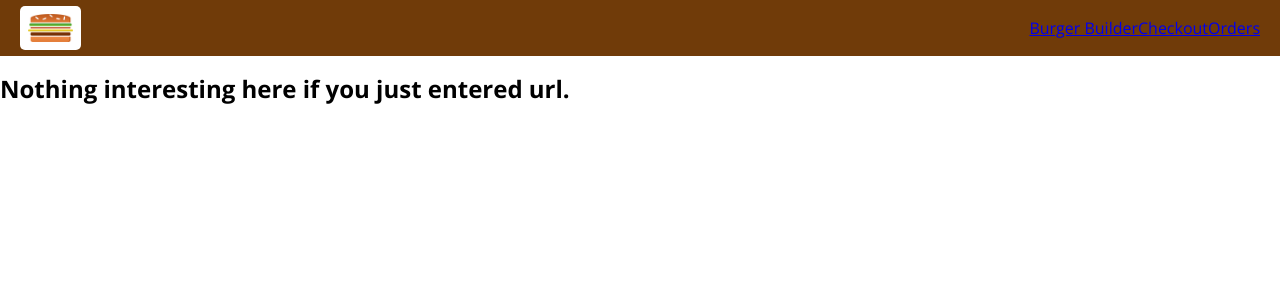
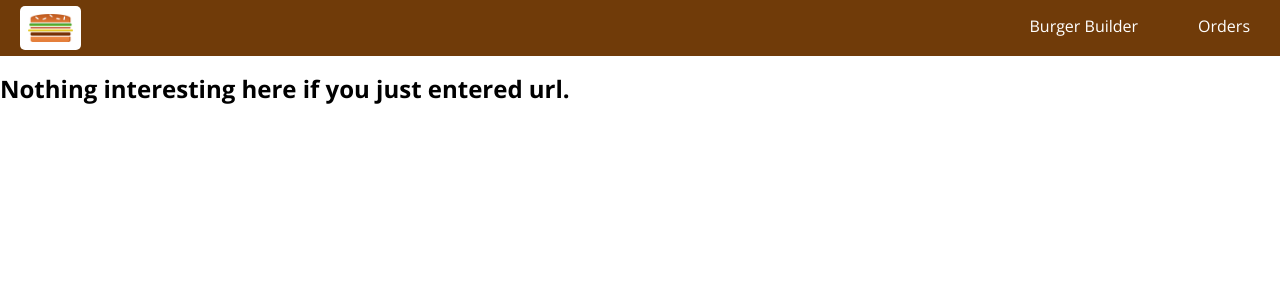
Before and after one commit to ruan65/burger_builder, a React app: page /checkout in a window 1280 px wide. Shown: the top 300 px of the page. Built offline with nearby package versions, Linux system fonts and the light colour scheme.

Commit message:
polishing

```diff
--- a/src/App.js
+++ b/src/App.js
@@ -10,7 +10,7 @@ class App extends Component {
     return (
       <Layout>
         <Switch>
-          <Route path='/orders' render={() => <Order/>} />
+          <Route path='/orders' exact render={() => <Order/>} />
           <Route path='/checkout' component={Checkout}/>
           <Route path='/' exact component={BurgerBuilder}/>
         </Switch>
--- a/src/components/Navigation/NavigationItems/NavigationItem/NavigationItem.js
+++ b/src/components/Navigation/NavigationItems/NavigationItem/NavigationItem.js
@@ -1,12 +1,14 @@
 import React from 'react'
+import { NavLink } from 'react-router-dom'
 import classes from './NavigationItem.css'
 
-const navigationItem = (props) =>
+const navigationItem = ( props ) =>
   <ul className={classes.NavigationItem}>
-    <li><a
-      href={props.link}
-      className={props.active ? classes.active : null}
-    >{props.children}</a></li>
+    <li><NavLink
+      activeClassName={classes.active}
+      to={props.to}
+      exact
+    >{props.children}</NavLink></li>
   </ul>
 
 export default navigationItem
--- a/src/components/Navigation/NavigationItems/NavigationItems.js
+++ b/src/components/Navigation/NavigationItems/NavigationItems.js
@@ -1,13 +1,12 @@
 import React from 'react'
-import { NavLink } from 'react-router-dom'
+import NavItem from './NavigationItem/NavigationItem'
 import classes from './NavigationItems.css'
 
 const navigationItems = () =>
   <div className={classes.NavigationItems}>
 
-    <NavLink to='/'>Burger Builder</NavLink>
-    <NavLink to='/checkout'>Checkout</NavLink>
-    <NavLink to='/orders'>Orders</NavLink>
+    <NavItem to='/'>Burger Builder</NavItem>
+    <NavItem to='/orders'>Orders</NavItem>
 
   </div>
 
--- a/src/containers/Orders/Order/Order.css
+++ b/src/containers/Orders/Order/Order.css
@@ -1,8 +1,16 @@
 .Order {
-  width: 100%;
+  width: 80%;
   border: 1px solid #eee;
   box-shadow: 0 2px 3px #ccc;
   padding: 10px;
   margin: 10px auto;
   box-sizing: border-box;
 }
+
+.Ingredient {
+  text-transform: capitalize;
+  display: inline-block;
+  margin: 0 8px;
+  border: 1px solid #ccc;
+  padding: 5px;
+}
--- a/src/containers/Orders/Order/Order.js
+++ b/src/containers/Orders/Order/Order.js
@@ -8,13 +8,16 @@ const order = ( props ) => {
   const ingredients = ingrObj ?
 
     Object.entries( ingrObj ).map( ( ingr, i ) =>
-      <p key={ingr[0] + i}>{ingr[0]}: ({ingr[1]})</p> )
+      <span className={classes.Ingredient}
+            key={ingr[0] + i}>
+        {ingr[0]}: ({ingr[1]})
+      </span> )
 
     : null
 
   return (
     <div className={classes.Order}>
-      {ingredients}
+      <p>Ingredients: {ingredients}</p>
       <p>Price: <strong>$ {props.order.totalPrice}</strong></p>
     </div>
   )
--- a/src/containers/Orders/Orders.js
+++ b/src/containers/Orders/Orders.js
@@ -1,6 +1,7 @@
 import React, { Component } from 'react'
 import Order from './Order/Order'
 import AxiosOrders from "../../AxiosOrders"
+import withErrorHandler from '../../hoc/withErrorHandler'
 
 class Orders extends Component {
 
@@ -42,4 +43,4 @@ class Orders extends Component {
   }
 }
 
-export default Orders
+export default withErrorHandler(Orders, AxiosOrders)
```
